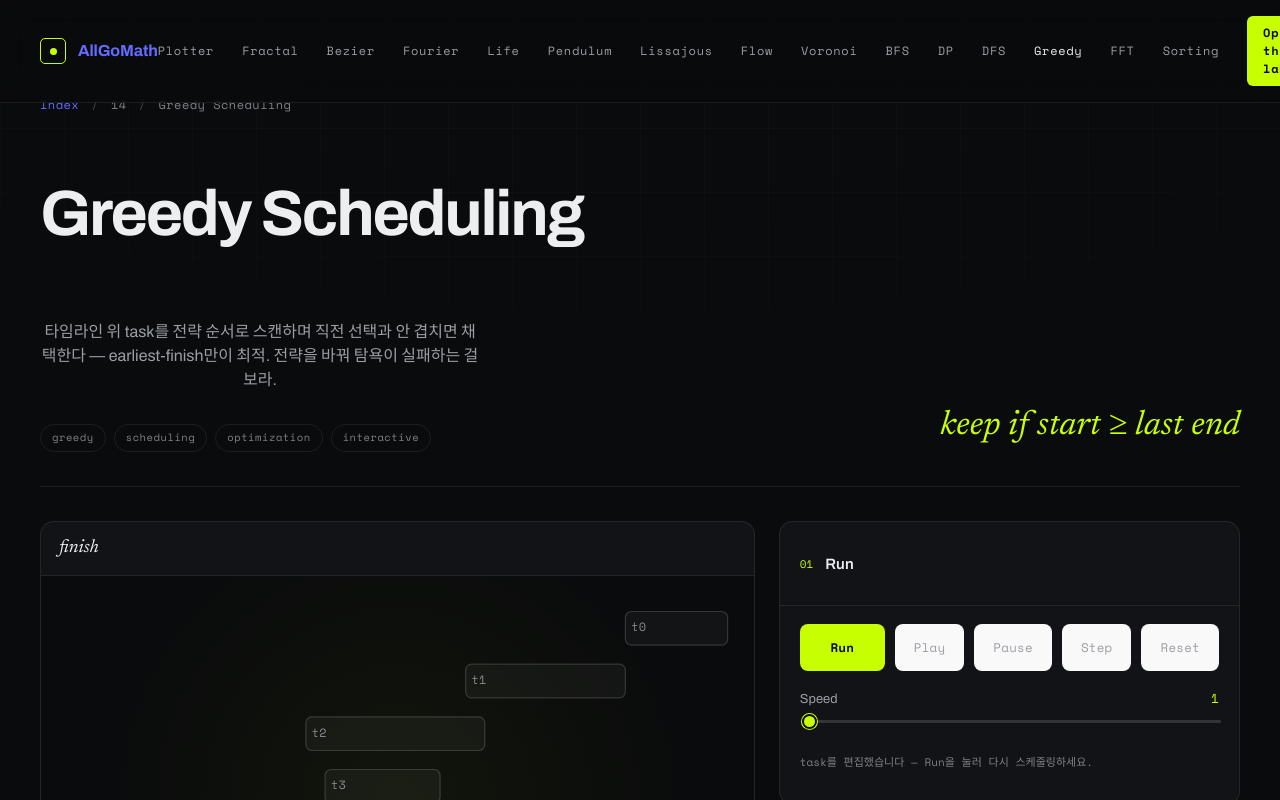
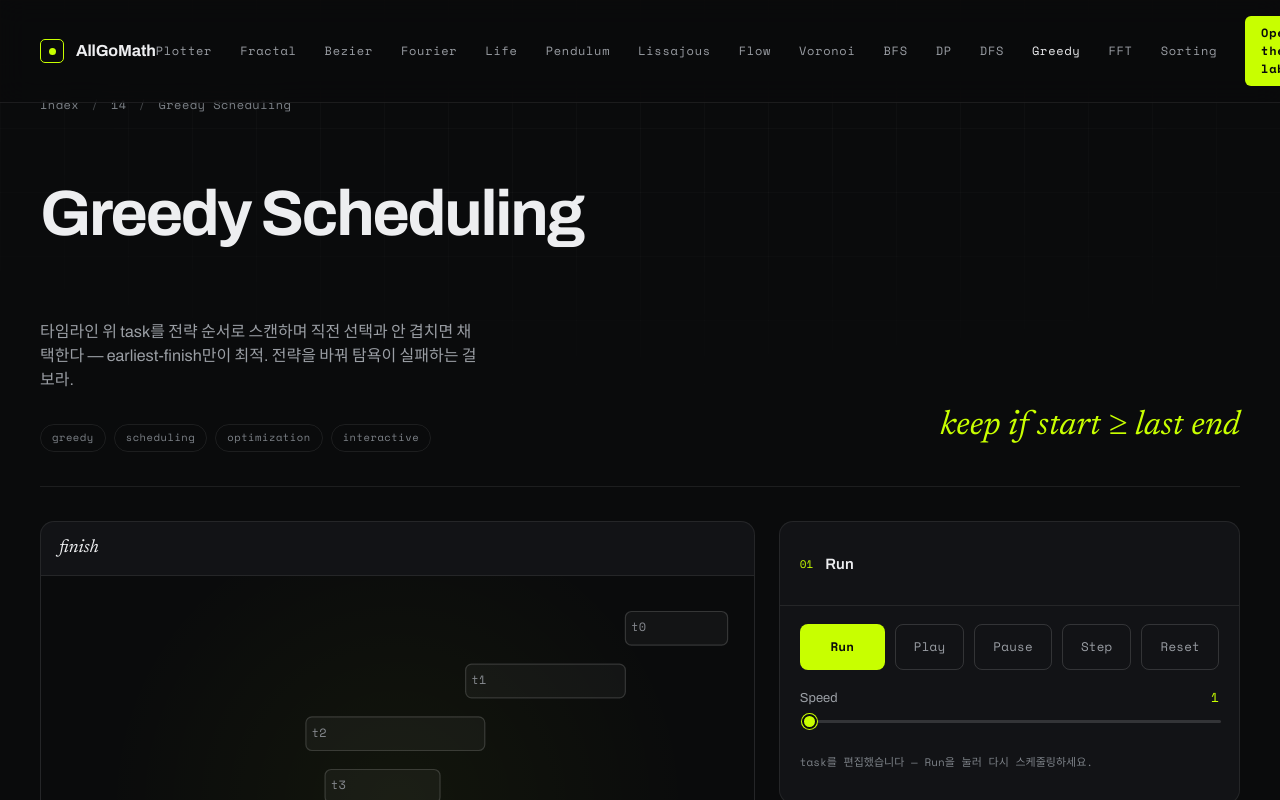
Before and after one commit to YeomYuJun/front_allgo, a Vue app: page /greedy in a window 1280 px wide. Shown: the top 800 px of the page. Built offline with nearby package versions, Linux system fonts and the light colour scheme.

Commit message:
refactor: replace vite default base styles with token-aligned reset (feedback 2)

```diff
--- a/src/App.vue
+++ b/src/App.vue
@@ -7,18 +7,3 @@
 <script setup>
 import MainLayout from './layout/MainLayout.vue';
 </script>
-
-<style>
-html {
-  overflow-y: auto !important;
-}
-
-header {
-  margin-bottom: 30px;
-  text-align: center;
-}
-
-h1 {
-  color: #333;
-}
-</style>
--- a/src/style.css
+++ b/src/style.css
@@ -1,85 +1,38 @@
-:root {
-  font-family: system-ui, Avenir, Helvetica, Arial, sans-serif;
-  line-height: 1.5;
-  font-weight: 400;
+/* AllGoMath base reset. 디자인 토큰은 assets/css/tokens.css가 단일 소스. */
+*, *::before, *::after { box-sizing: border-box; }
 
-  color-scheme: light dark;
-  color: rgba(255, 255, 255, 0.87);
-  background-color: #242424;
+html, body {
+  margin: 0;
+  padding: 0;
+  min-width: 320px;
+  min-height: 100vh;
+}
 
+html { overflow-y: auto; }
+
+body {
+  background: var(--bg);
+  color: var(--fg);
   font-synthesis: none;
   text-rendering: optimizeLegibility;
   -webkit-font-smoothing: antialiased;
   -moz-osx-font-smoothing: grayscale;
 }
 
-a {
-  font-weight: 500;
-  color: #646cff;
-  text-decoration: inherit;
-}
-a:hover {
-  color: #535bf2;
-}
-
-html, body {
-  margin: 0;
-  padding: 0;
-  min-width: 320px;
-  min-height: 100vh;
-  height: 100%;
-}
-
-body {
-  display: flex;
-  flex-direction: column;
-}
-
-h1 {
-  font-size: 3.2em;
-  line-height: 1.1;
-}
+a { color: inherit; text-decoration: none; }
 
 button {
-  border-radius: 8px;
-  border: 1px solid transparent;
-  padding: 0.6em 1.2em;
-  font-size: 1em;
-  font-weight: 500;
-  font-family: inherit;
-  background-color: #1a1a1a;
+  font: inherit;
+  color: inherit;
+  background: transparent;
+  border: none;
+  padding: 0;
   cursor: pointer;
-  transition: border-color 0.25s;
-}
-button:hover {
-  border-color: #646cff;
-}
-button:focus,
-button:focus-visible {
-  outline: 4px auto -webkit-focus-ring-color;
-}
-
-.card {
-  padding: 2em;
 }
 
 #app {
-  margin: 0 auto;
   width: 100%;
   min-height: 100vh;
   display: flex;
   flex-direction: column;
 }
-
-@media (prefers-color-scheme: light) {
-  :root {
-    color: #213547;
-    background-color: #ffffff;
-  }
-  a:hover {
-    color: #747bff;
-  }
-  button {
-    background-color: #f9f9f9;
-  }
-}
```
